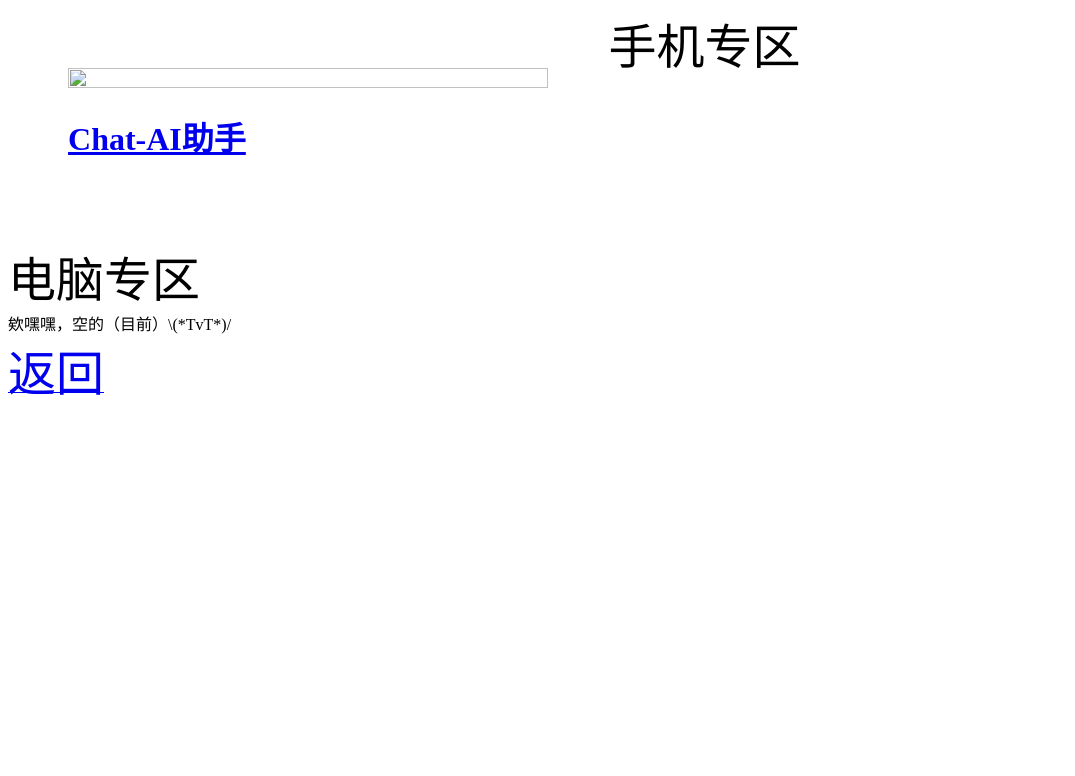
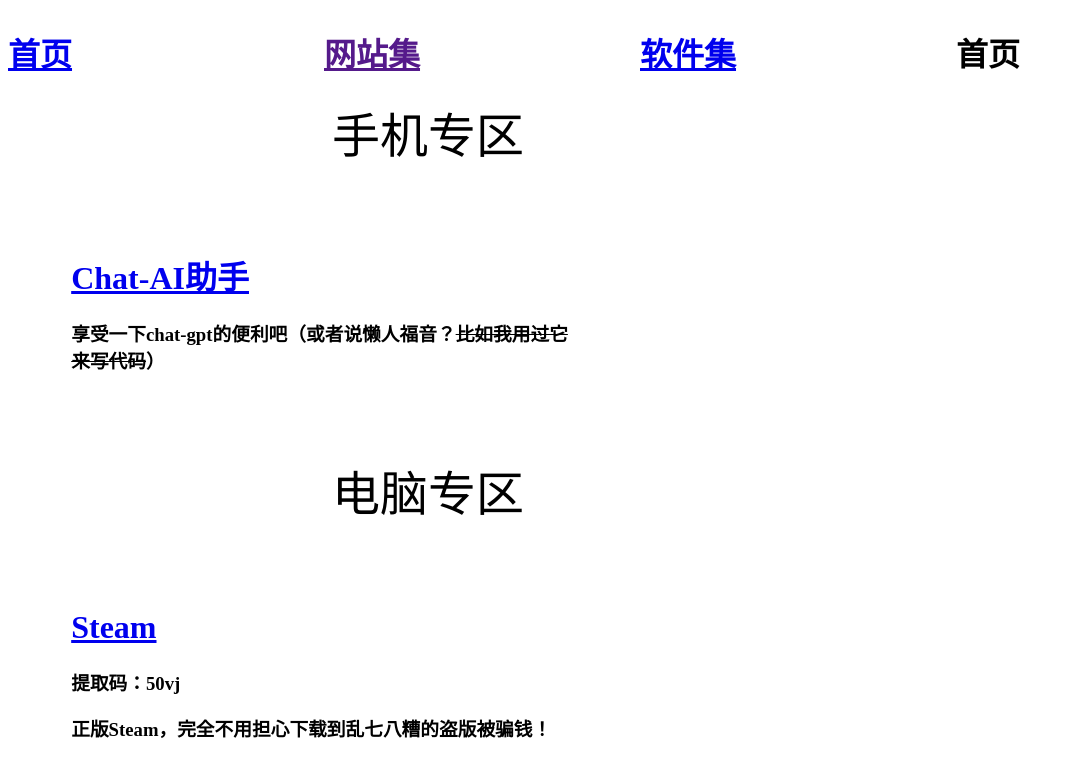
Before and after one commit to youyu123fgjj/youyu123fgjj.github.io, a plain HTML site: page html/APP_library.html in a window 1280 px wide. Shown: the whole page, without its empty margins (0-1075 px from the left). Drawn offline with Linux system fonts and the light colour scheme.

Commit message:
Add files via upload

```diff
--- a/html/APP_library.html
+++ b/html/APP_library.html
@@ -4,39 +4,64 @@
 		<meta charset="utf-8">
 		<title>私藏软件库</title>
 		<style>
-			#div1{
+			#div1 {
 				width: 100%;
 			}
-			#div2{
-				width: 95%;
+
+			#div2 {
+				width: 100%;
 			}
-			#div3{
+
+			#div3 {
 				width: 40%;
 				margin: 5%;
 				float: left;
 			}
-			#img{
+			#div-head{
+				width:25%;
+				height: 100%;
+				float: left;
+			#img {
 				width: 100%;
 				height: 20%;
 			}
 		</style>
 	</head>
 	<body>
+		<div style="width: 100%;height: 10%;">
+			<div id="div-head"><a href="../index.html"><h1>首页</h1></a></div>
+			<div id="div-head"><a href=""><h1>网站集</h1></a></div>
+			<div id="div-head"><a href="APP_library.html"><h1>软件集</h1></a></div>
+			<div id="div-head"><h1>首页</h1></div>
+		</div>
 		<div id="div1">
 			<div id="div2">
-				<font size="9">手机专区</font>
+				<font size="9">
+					&nbsp;&nbsp;&nbsp;&nbsp;&nbsp;&nbsp;&nbsp;&nbsp;&nbsp;&nbsp;&nbsp;&nbsp;&nbsp;&nbsp;&nbsp;&nbsp;&nbsp;&nbsp;&nbsp;&nbsp;&nbsp;&nbsp;&nbsp;&nbsp;&nbsp;&nbsp;&nbsp;手机专区
+				</font>
+				<div></div>
 				<div id="div3">
-					<img id="img" src="img/.jpg">
-					<a href="https://bgg.lanzout.com/iTXZQ0xcriqh"><h1>Chat-AI助手</h1></a>
+					<a href="https://bgg.lanzout.com/iTXZQ0xcriqh">
+						<h1>Chat-AI助手</h1>
+					</a>
+					<h3>享受一下chat-gpt的便利吧（或者说懒人福音？<del>比如我用过它来写代码</del>）</h3>
 				</div>
 			</div>
 			<div style="clear:both"></div>
 			<div id="div2">
-				<font size="9">电脑专区</font>
-				<div><a>欸嘿嘿，空的（目前）\(*TvT*)/</a></div>
+				<font size="9">
+					&nbsp;&nbsp;&nbsp;&nbsp;&nbsp;&nbsp;&nbsp;&nbsp;&nbsp;&nbsp;&nbsp;&nbsp;&nbsp;&nbsp;&nbsp;&nbsp;&nbsp;&nbsp;&nbsp;&nbsp;&nbsp;&nbsp;&nbsp;&nbsp;&nbsp;&nbsp;&nbsp;电脑专区
+				</font>
+				<div></div>
+				<div id="div3"><a href="https://wwp.lanzoup.com/iBMWI14py5rc">
+						<h1>Steam</h1>
+					</a>
+					<h3>提取码：50vj</h3>
+					<h3>正版Steam，完全不用担心下载到乱七八糟的盗版被骗钱！</h3>
+				</div>
 			</div>
 			<div style="clear:both"></div>
-			<div><a href="../index.html"><font size="9">返回</font></a></div>
+
 		</div>
 	</body>
 </html>
```
Also changed, not shown: html/URL_library.html (+37 -13 lines).
